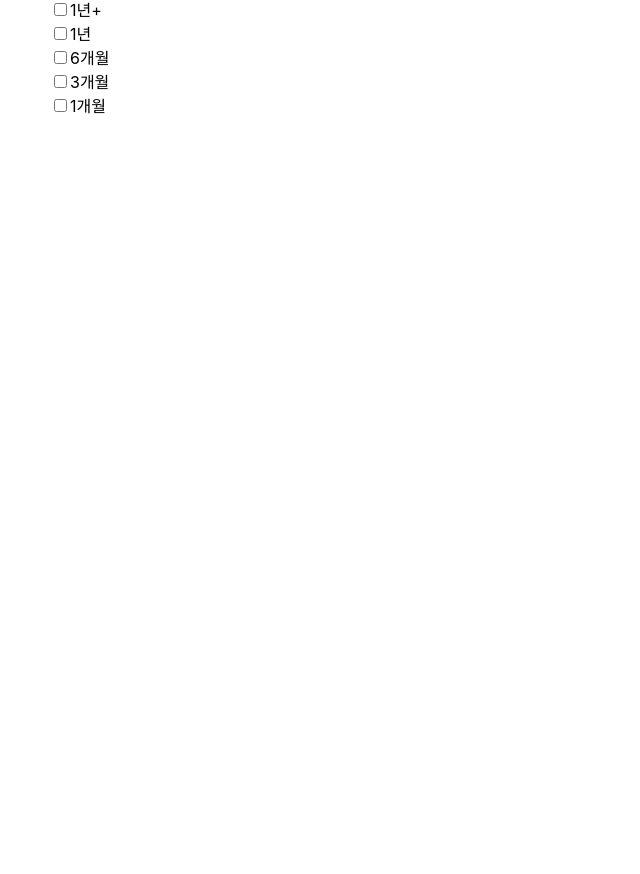
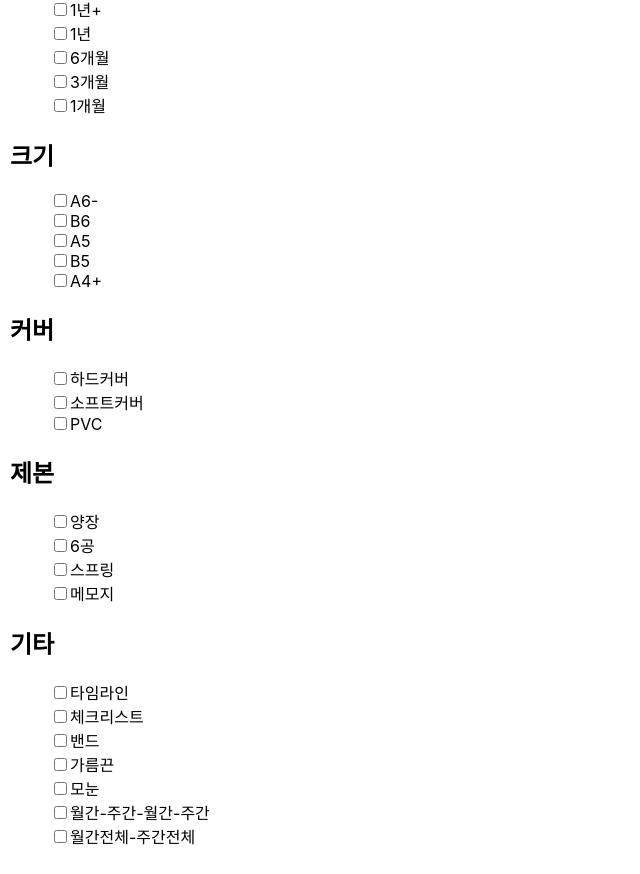
Before and after one commit to purple402/diarySearch, a React (Create React App) app: page / in a window 1280 px wide. Shown: the part 259-1133 px from the top of the page, without its empty margins (0-640 px from the left). Before the commit the page ends 800 px from the top, so only its background shows below. Built offline with nearby package versions, Linux system fonts and the light colour scheme.

Commit message:
Add more category

```diff
--- a/src/App.js
+++ b/src/App.js
@@ -5,7 +5,11 @@ import './App.css';
 function App() {
   const category = [
     {title:"구성", sub:['연간', '월간', '주간', '일간']},
-    {title:"기간", sub:['1년+', '1년', '6개월', '3개월', '1개월']}
+    {title:"기간", sub:['1년+', '1년', '6개월', '3개월', '1개월']},
+    {title:"크기", sub:["A6-", "B6", "A5", "B5", "A4+"]},
+    {title:"커버", sub:["하드커버", "소프트커버", "PVC"]},
+    {title:"제본", sub:["양장", "6공", "스프링", "메모지"]},
+    {title:"기타", sub:["타임라인", "체크리스트", "밴드", "가름끈", "모눈", "월간-주간-월간-주간", "월간전체-주간전체"]},
   ];
   // 카테고리 선택을 위한 리스트 만들기
   const lists = [];
```
